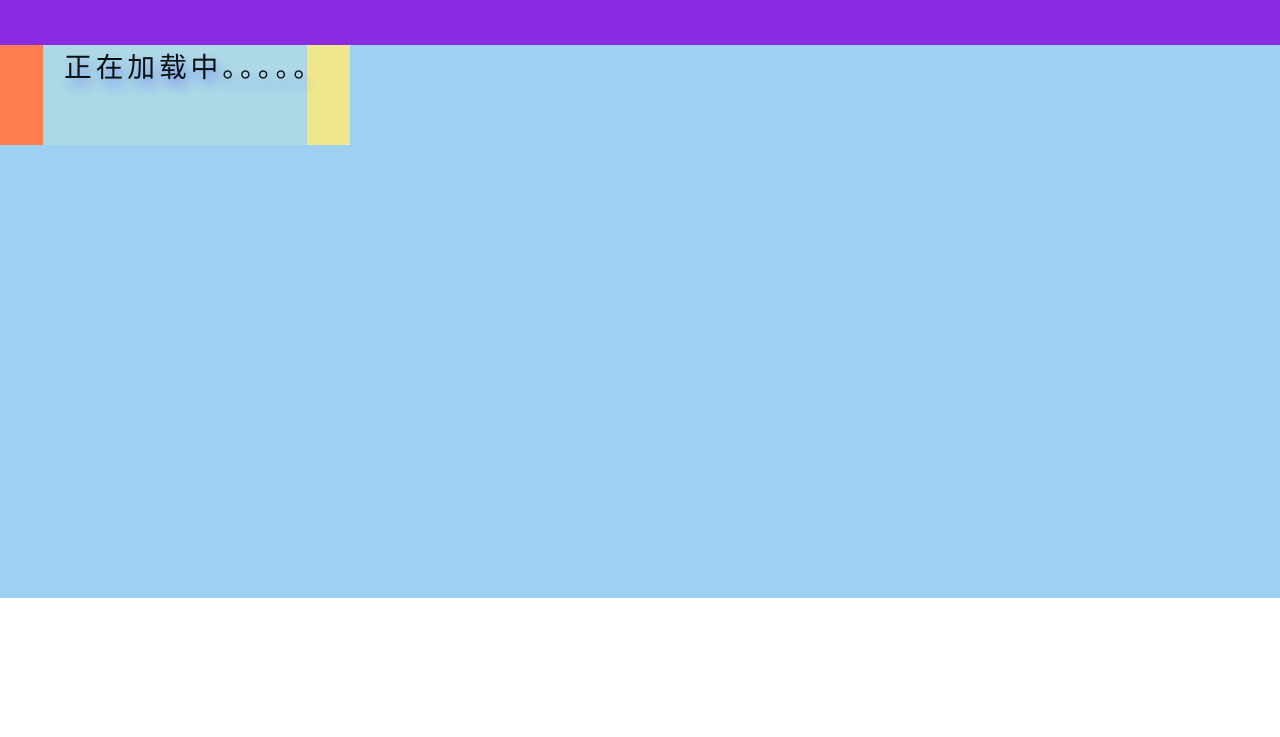
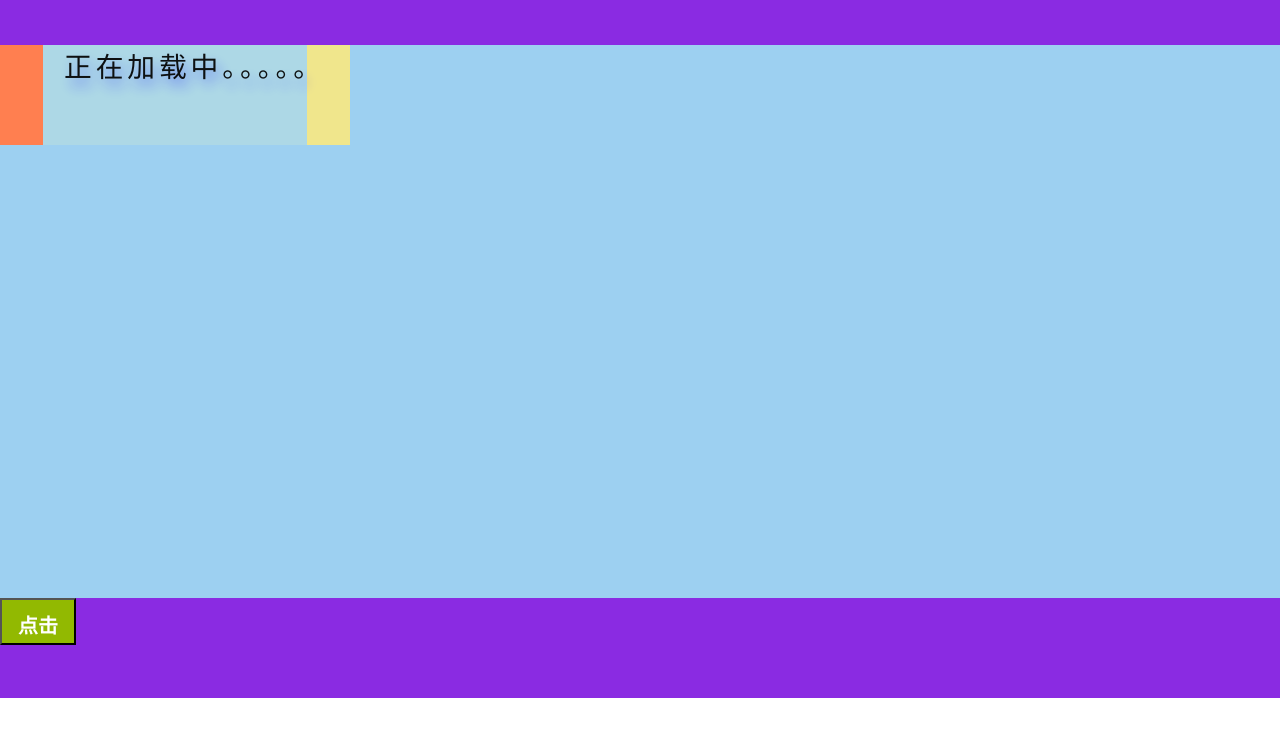
Before and after one commit to lwb13935395268/lwb13935395268.github.io, a plain HTML site: page index.html in a window 1280 px wide. Shown: the part 55-792 px from the top of the page. Drawn offline with Linux system fonts and the light colour scheme.

Commit message:
Update index.html

```diff
--- a/index.html
+++ b/index.html
@@ -1,5 +1,6 @@
 <!DOCTYPE html>
 <html lang="en">
+
 <head>
     <meta charset="UTF-8">
     <meta http-equiv="X-UA-Compatible" content="IE=edge">
@@ -7,7 +8,9 @@
     <title>Document</title>
     <link rel="stylesheet" href="./css/index.css">
 </head>
+
 <body>
+    <div id="dh">
         <div class="header">
             <div class="text">
                 <h2>这是一段文字</h2>
@@ -23,5 +26,11 @@
                 <div style="background-color:khaki;"></div>
             </div>
         </div>
+        <div class="footer">
+            <button class="submit">点击</button>
+        </div>
+    </div>
+   <script src="./js/index.js"></script>
 </body>
+
 </html>
```
Lines whose indentation alone changed are shown as unchanged.
